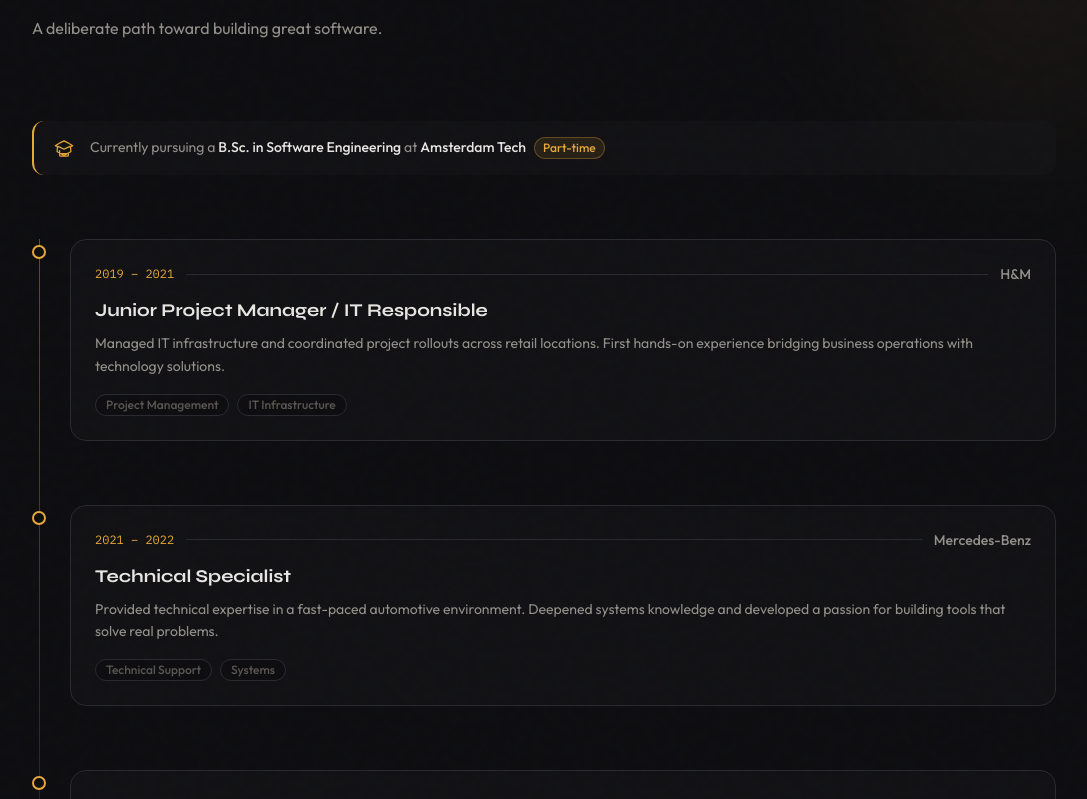
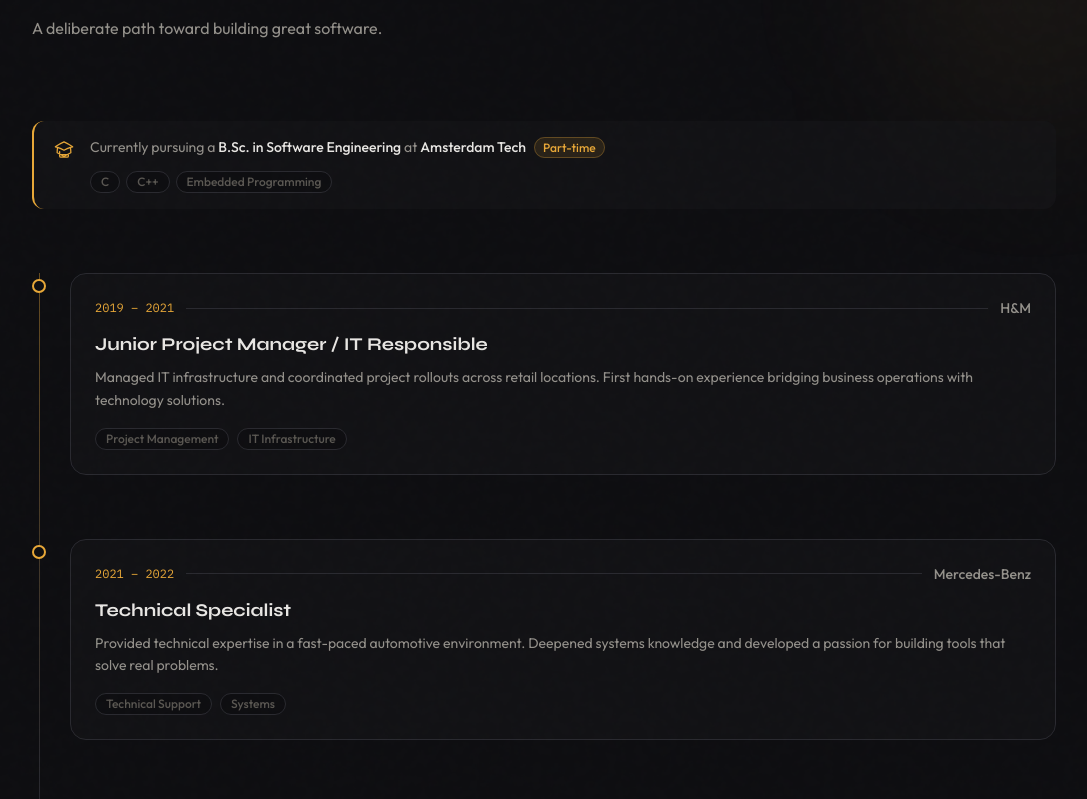
Before and after one commit to Alessandro-git-hub/portfolio, a Vue app: page / in a window 1280 px wide. Shown: the part 1041-1840 px from the top of the page, without its empty margins (96-1183 px from the left). Built offline with nearby package versions, Linux system fonts and the light colour scheme.

Commit message:
feat: update AboutSection with new personal insights and enhance ProjectsSection with a new project entry; add Systems Programming category to SkillsSection and improve layout in TimelineSection

```diff
--- a/src/components/AboutSection.vue
+++ b/src/components/AboutSection.vue
@@ -64,7 +64,9 @@ const traits = [
               When I'm not writing code, you'll find me watching a football match, debating F1 race
               strategies, or working out at the gym. I'm curious by nature, I love understanding how
               things work, whether it's a JavaScript engine or a racing car's aerodynamics. That same
-              curiosity is what pulled me into software engineering and keeps me learning every day.
+              curiosity is what pulled me into software engineering and keeps me learning every day.<br>
+              Lately, I've been diving deeper into C and C++, exploring systems programming and
+              building toward a future in embedded engineering.
             </p>
           </div>
 
@@ -73,12 +75,12 @@ const traits = [
             v-motion
             :initial="{ opacity: 0, y: 20 }"
             :visibleOnce="{ opacity: 1, y: 0, transition: { delay: 250 } }"
-            class="mt-8 flex flex-wrap justify-start gap-2"
+            class="mt-8 flex flex-wrap gap-2"
           >
             <span
               v-for="trait in traits"
               :key="trait.text"
-              class="flex items-center gap-1.5 rounded-full border border-border bg-surface-raised/50 px-3 py-1.5 text-xs text-text-muted transition-colors duration-300 hover:border-accent/30 hover:text-text"
+              class="flex items-center gap-1.5 rounded-full border border-border bg-surface-raised/50 px-4 py-1.5 text-xs text-text-muted transition-colors duration-300 hover:border-accent/30 hover:text-text"
             >
               <span>{{ trait.emoji }}</span>
               <span>{{ trait.text }}</span>
--- a/src/components/ProjectsSection.vue
+++ b/src/components/ProjectsSection.vue
@@ -10,6 +10,13 @@ interface Project {
 }
 
 const projects: Project[] = [
+  {
+    title: 'Helloprint Rebranding',
+    description:
+      'Full redesign and rebranding of Helloprint\'s e-commerce platform — new visual identity, component library, and storefront — shipped across multiple languages and domains while keeping all shops running in production.',
+    tags: ['Vue.js', 'TypeScript', 'BEM', 'SCSS', 'E-commerce'],
+    demo: 'https://www.helloprint.com/en-gb/',
+  },
   {
     title: 'Job Scraper AI',
     description:
@@ -44,7 +51,7 @@ const projects: Project[] = [
       'Suite of ~20 Rundeck API automation jobs built to eliminate manual HR/IT tasks. Covers onboarding, offboarding, account provisioning, and system health checks — saving hours of repetitive work weekly.',
     tags: ['PHP', 'Rundeck', 'REST APIs', 'Automation'],
     github: 'https://github.com/Alessandro-git-hub',
-  },
+  }
 ]
 
 // Triple the cards: [set1 | set2 (center) | set3] for seamless infinite loop
@@ -147,14 +154,14 @@ function handleScrollEnd() {
         @scrollend="handleScrollEnd"
       >
         <component
-          :is="project.github ? 'a' : 'article'"
+          :is="project.github || project.demo ? 'a' : 'article'"
           v-for="(project, idx) in repeatedProjects"
           :key="idx"
-          :href="project.github || undefined"
-          :target="project.github ? '_blank' : undefined"
-          :rel="project.github ? 'noopener noreferrer' : undefined"
+          :href="project.github || project.demo || undefined"
+          :target="project.github || project.demo ? '_blank' : undefined"
+          :rel="project.github || project.demo ? 'noopener noreferrer' : undefined"
           class="carousel-card group relative flex w-[85vw] flex-shrink-0 flex-col snap-start rounded-2xl border border-border bg-surface-raised/50 p-6 transition-all duration-300 hover:border-accent/30 hover:shadow-[0_0_40px_rgba(232,168,56,0.06)] md:w-[calc((100%-48px)/3)]"
-          :class="[project.github ? 'cursor-pointer' : '']"
+          :class="[project.github || project.demo ? 'cursor-pointer' : '']"
         >
           <!-- Top row -->
           <div class="mb-5 flex items-center justify-between">
--- a/src/components/SkillsSection.vue
+++ b/src/components/SkillsSection.vue
@@ -20,6 +20,10 @@ const categories: SkillCategory[] = [
   {
     name: 'Databases',
     skills: ['MySQL', 'PostgreSQL', 'Firebase'],
+  },
+  {
+    name: 'Systems Programming',
+    skills: ['C', 'C++', 'OOP'],
   },
   {
     name: 'Tools & DevOps',
@@ -52,7 +56,7 @@ const categories: SkillCategory[] = [
         </h2>
       </div>
 
-      <div class="grid gap-10 sm:grid-cols-2 lg:grid-cols-5">
+      <div class="grid gap-10 sm:grid-cols-2 lg:grid-cols-3">
         <div
           v-for="(category, index) in categories"
           :key="category.name"
--- a/src/components/TimelineSection.vue
+++ b/src/components/TimelineSection.vue
@@ -81,15 +81,22 @@ const timeline: TimelineItem[] = [
         v-motion
         :initial="{ opacity: 0, x: -12 }"
         :visibleOnce="{ opacity: 1, x: 0, transition: { delay: 200 } }"
-        class="mb-16 flex items-center gap-4 rounded-xl border-l-2 border-accent bg-surface-raised/60 px-5 py-4"
+        class="mb-16 flex flex-col gap-3 rounded-xl border-l-2 border-accent bg-surface-raised/60 px-5 py-4"
       >
-        <svg class="h-5 w-5 flex-shrink-0 text-accent" fill="none" viewBox="0 0 24 24" stroke="currentColor" stroke-width="1.5">
-          <path stroke-linecap="round" stroke-linejoin="round" d="M4.26 10.147a60.438 60.438 0 0 0-.491 6.347A48.62 48.62 0 0 1 12 20.904a48.62 48.62 0 0 1 8.232-4.41 60.46 60.46 0 0 0-.491-6.347m-15.482 0a50.636 50.636 0 0 0-2.658-.813A59.906 59.906 0 0 1 12 3.493a59.903 59.903 0 0 1 10.399 5.84c-.896.248-1.783.52-2.658.814m-15.482 0A50.717 50.717 0 0 1 12 13.489a50.702 50.702 0 0 1 7.74-3.342M6.75 15v3.75m0 0v1.5a1.5 1.5 0 0 0 1.5 1.5h7.5a1.5 1.5 0 0 0 1.5-1.5v-1.5m-10.5 0h10.5" />
-        </svg>
-        <p class="text-sm text-text-muted">
-          Currently pursuing a <span class="font-medium text-text">B.Sc. in Software Engineering</span> at <span class="font-medium text-text">Amsterdam Tech</span>
-          <span class="ml-2 inline-block rounded-full border border-accent/30 bg-accent/10 px-2 py-0.5 text-xs font-medium text-accent">Part-time</span>
-        </p>
+        <div class="flex items-start gap-4">
+          <svg class="mt-0.5 h-5 w-5 flex-shrink-0 text-accent" fill="none" viewBox="0 0 24 24" stroke="currentColor" stroke-width="1.5">
+            <path stroke-linecap="round" stroke-linejoin="round" d="M4.26 10.147a60.438 60.438 0 0 0-.491 6.347A48.62 48.62 0 0 1 12 20.904a48.62 48.62 0 0 1 8.232-4.41 60.46 60.46 0 0 0-.491-6.347m-15.482 0a50.636 50.636 0 0 0-2.658-.813A59.906 59.906 0 0 1 12 3.493a59.903 59.903 0 0 1 10.399 5.84c-.896.248-1.783.52-2.658.814m-15.482 0A50.717 50.717 0 0 1 12 13.489a50.702 50.702 0 0 1 7.74-3.342M6.75 15v3.75m0 0v1.5a1.5 1.5 0 0 0 1.5 1.5h7.5a1.5 1.5 0 0 0 1.5-1.5v-1.5m-10.5 0h10.5" />
+          </svg>
+          <div class="text-sm text-text-muted">
+            <span>Currently pursuing a <span class="font-medium text-text">B.Sc. in Software Engineering</span> at <span class="font-medium text-text">Amsterdam Tech</span></span>
+            <span class="mt-2 block sm:mt-0 sm:inline sm:ml-2 w-fit rounded-full border border-accent/30 bg-accent/10 px-2 py-0.5 text-xs font-medium text-accent">Part-time</span>
+          </div>
+        </div>
+        <div class="flex gap-1.5 pl-9">
+          <span class="rounded-full border border-border bg-surface px-2.5 py-0.5 text-xs font-medium text-text-faint">C</span>
+          <span class="rounded-full border border-border bg-surface px-2.5 py-0.5 text-xs font-medium text-text-faint">C++</span>
+          <span class="rounded-full border border-border bg-surface px-2.5 py-0.5 text-xs font-medium text-text-faint">Embedded Programming</span>
+        </div>
       </div>
 
       <div class="relative">
```
